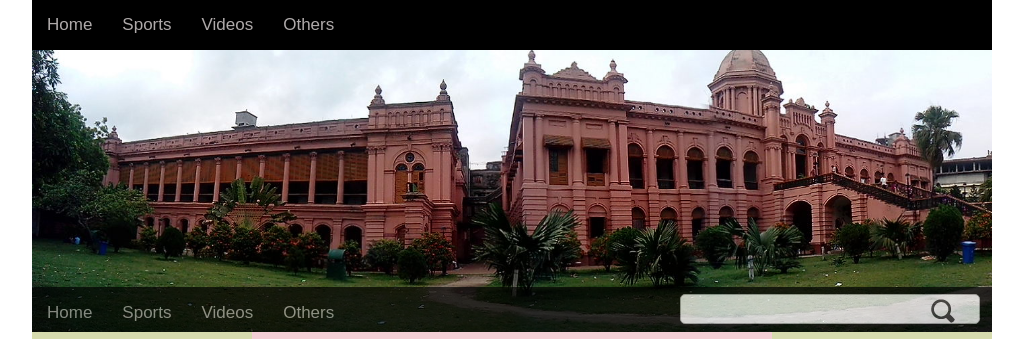
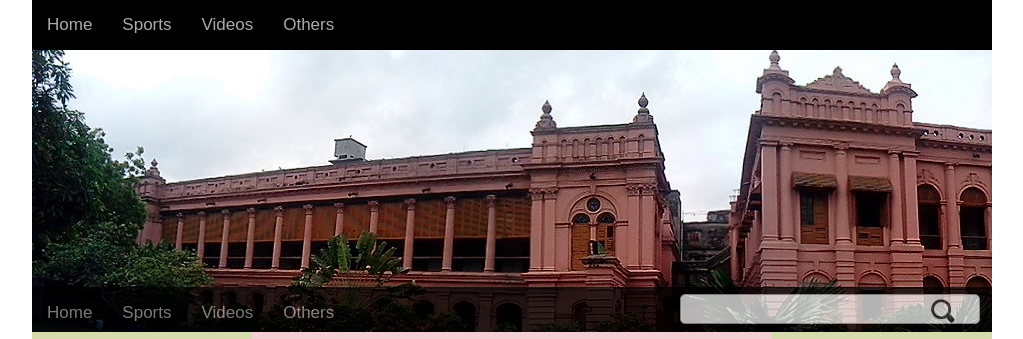
Before and after one commit to MdNakibulHosenNahid/Newspaper, a plain HTML site: page index.html in a window 1280 px wide. Shown: the top 339 px of the page, without its empty margins (128-1151 px from the left). Drawn offline with Linux system fonts and the light colour scheme.

Commit message:
Update index.html

```diff
--- a/index.html
+++ b/index.html
@@ -34,7 +34,7 @@
 
 	<div class="container_full">
 		<div class="fix container">
-			<div class="under_header">
+			<div class="under_header" style="background:url(/Image/ahsan-manzil-full-view.JPG) no-repeat;">
 		    	<div class="menu2 floatleft">
 					<ul>
 						<li> <a href="#"> Home </a></li>
```
